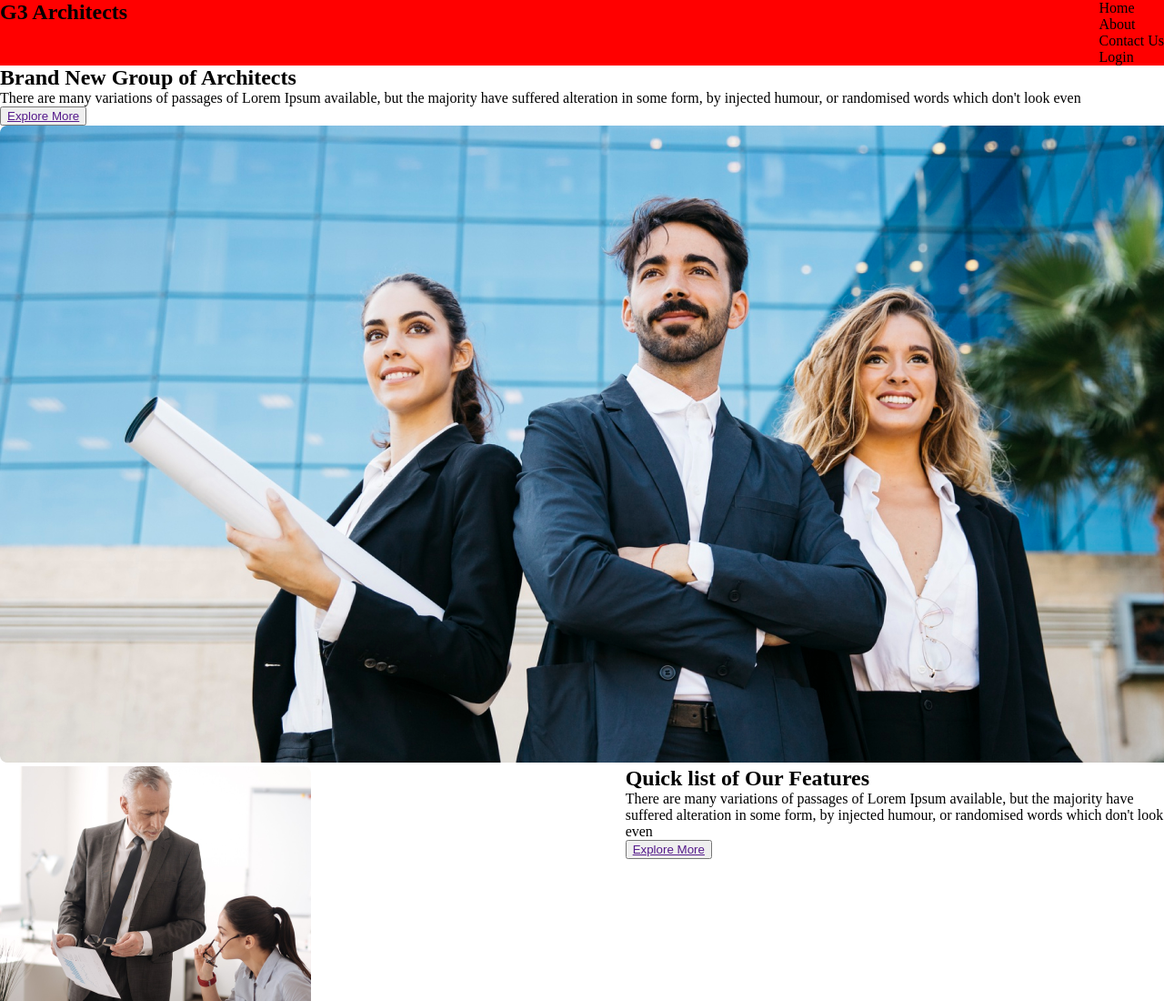
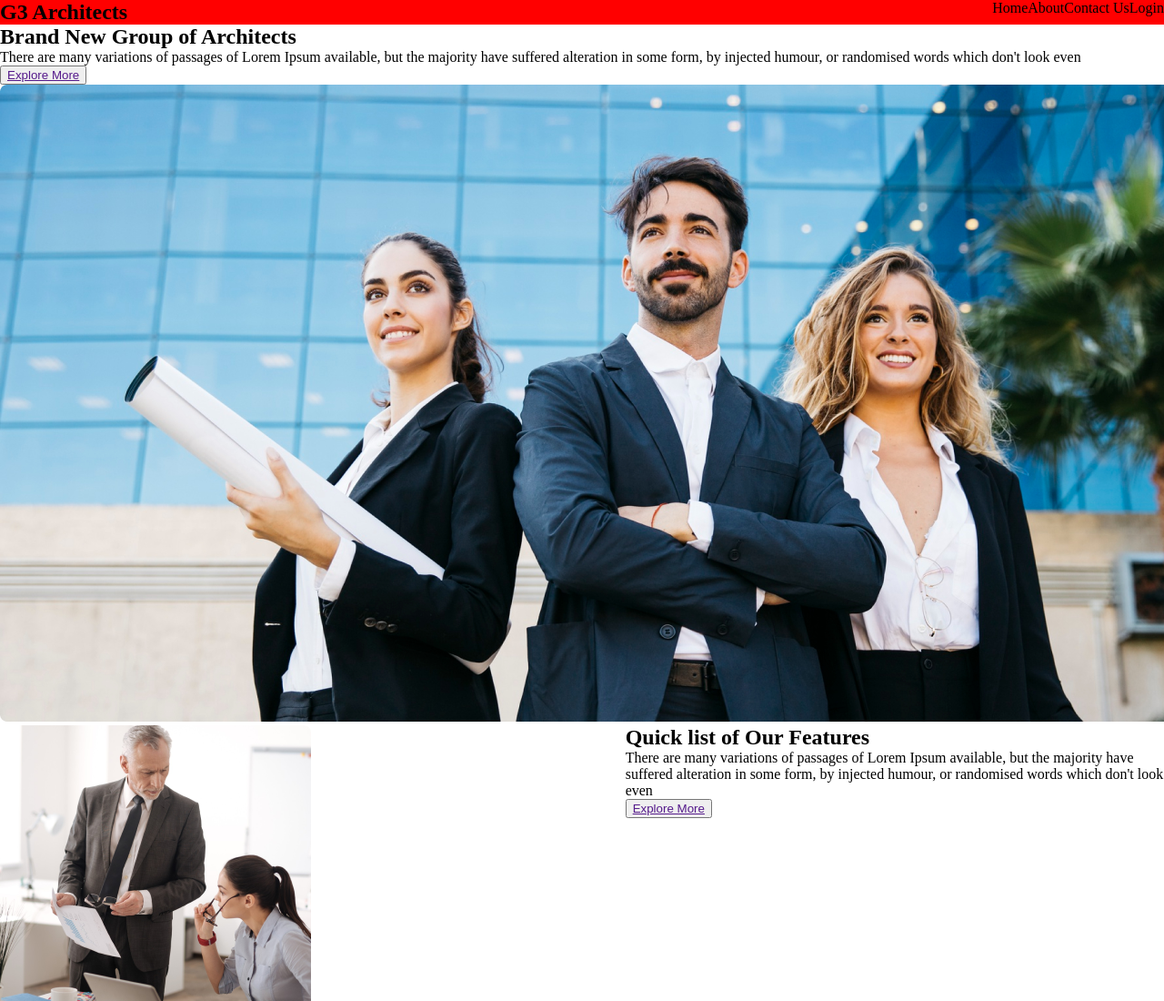
Before and after one commit to PalashHalder/achitect-website-design, a plain HTML site: page index.html in a window 1280 px wide. Shown: the top 1100 px of the page at 91% size. Drawn offline with Linux system fonts and the light colour scheme.

Commit message:
Update style.css

```diff
--- a/styles/style.css
+++ b/styles/style.css
@@ -18,7 +18,7 @@ ul li{
     display: flex;
 }
 
-.nav ul li{
+.nav ul{
     display: flex;
 }
 
```
